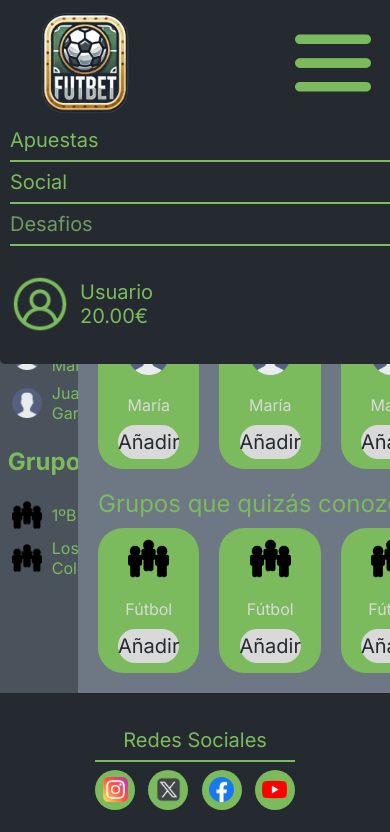
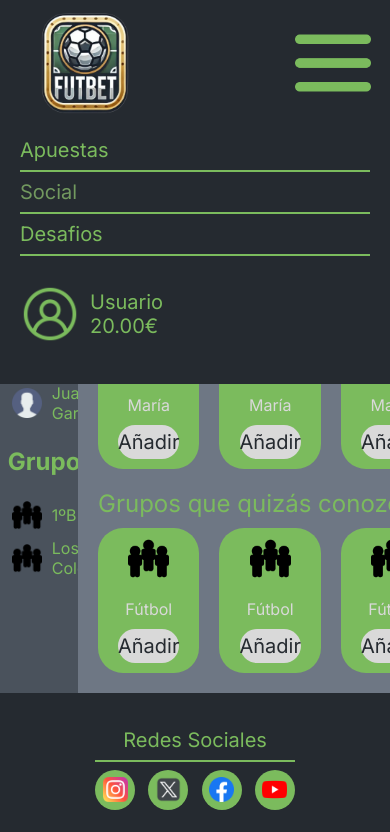
Before and after one commit to AlexLopz22/Proyecto-Final-DIW, a plain HTML site: page social.html in a window 390 px wide. Both pictures are taken after a click on the picture 332 px from the left and 63 px from the top of the page. Shown: the top 832 px of the page. Drawn offline with Linux system fonts and the light colour scheme.

Commit message:
Arreglando Problemas

```diff
--- a/css/style.css
+++ b/css/style.css
@@ -181,10 +181,9 @@ html, body{
     left: 0;
     width: 100%;
     background-color: var(--color-principal);
-    padding: 10px;
-    border-radius: 5px;
+    padding: 20px;
     z-index: 1000;
-
+    box-sizing: border-box;
     opacity: 0;
     visibility: hidden;
     transform: translateY(-10px);
@@ -758,3 +757,9 @@ html, body{
         padding-bottom: 10px;
     }
 }
+@media (max-width:500px) {
+    .grid-apuestas{
+        grid-template-columns: 1fr;
+        justify-content: center;
+    }
+}
--- a/social.html
+++ b/social.html
@@ -40,9 +40,9 @@
     <div class="menu-movil" id="menu-enlaces2">
         <div class="enlace"><a href="./apuestas.html">Apuestas</a></div>
         <hr>
-        <div class="enlace"><a href="./social.html">Social</a></div>
+        <div class="enlace-activo">Social</div>
         <hr>
-        <div class="enlace-activo">Desafios</div>
+        <div class="enlace"><a href="./desafios.html">Desafios</a></div>
         <hr>
         <div class="perfil2">
             <a href="./perfil.html">
```
